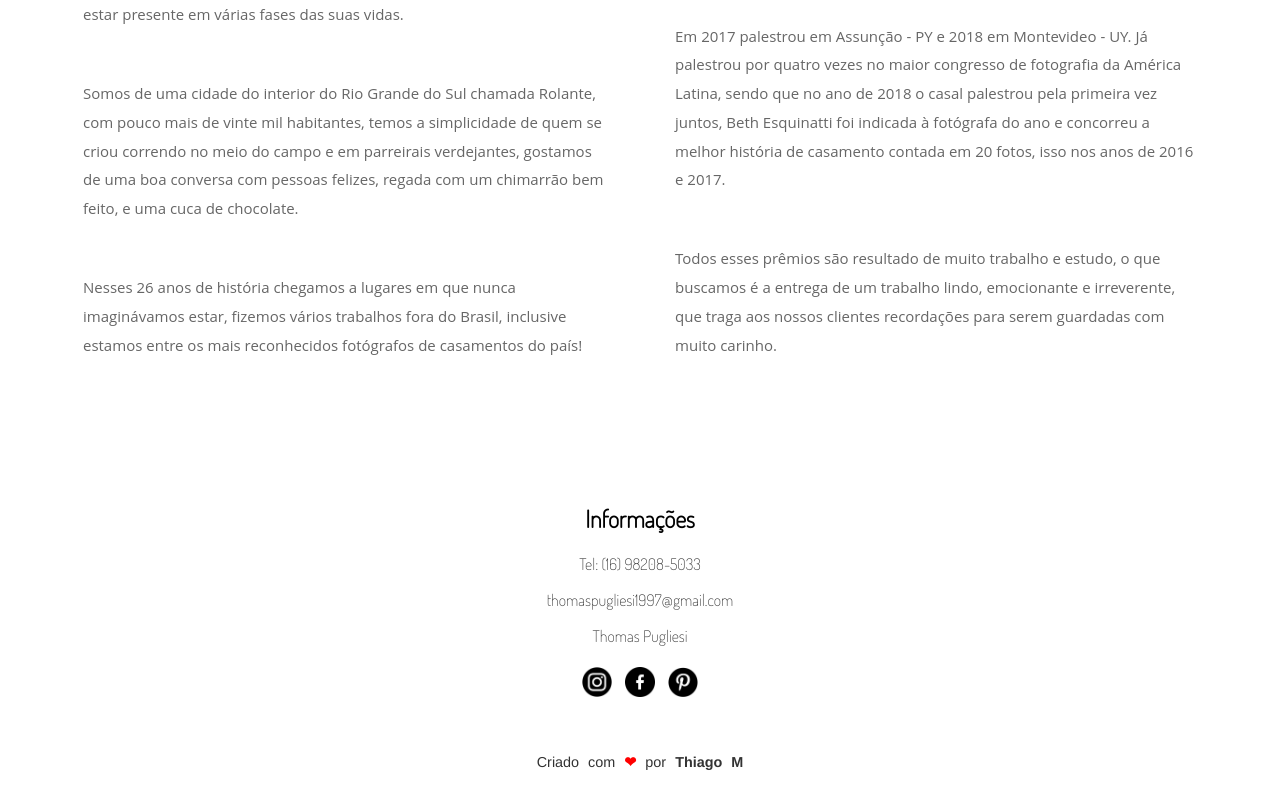
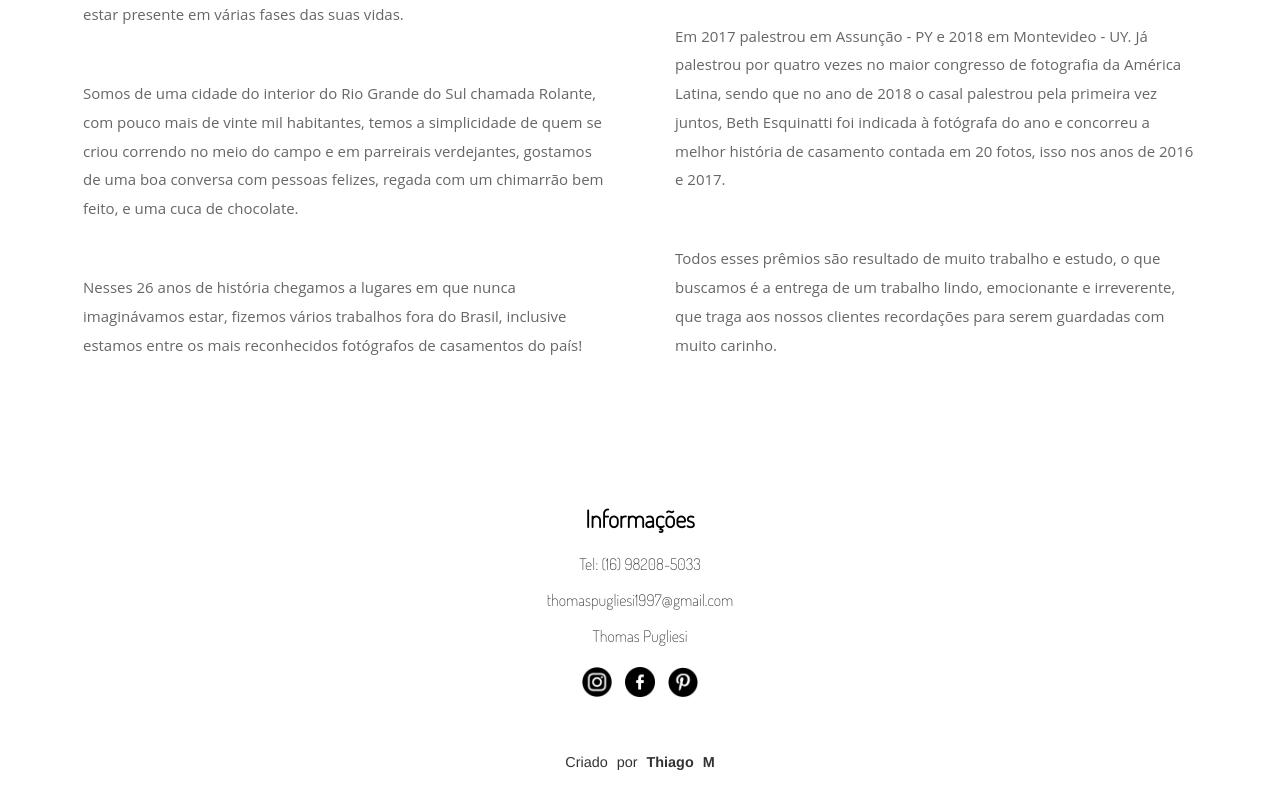
Before and after one commit to ThiagoMendes92/Thomas-Fotografias, a plain HTML site: page index.html in a window 1280 px wide. Shown: the part 1356-2156 px from the top of the page. Drawn offline with nearby package versions, Linux system fonts and the light colour scheme.

Commit message:
Update index.html

```diff
--- a/index.html
+++ b/index.html
@@ -155,7 +155,7 @@
             <a href="http://"><img src="Front/img/pinterest.png" alt="pinterest"></a>
         </div>
         <div class="assinatura">
-            <p>Criado com <span class="heart">&#10084;</span> por <span>Thiago M</span></p>
+            <p>Criado <!--com <span class="heart">&#10084;</span>--> por <span>Thiago M</span></p>
         </div>
     </footer>
 </body>
```
